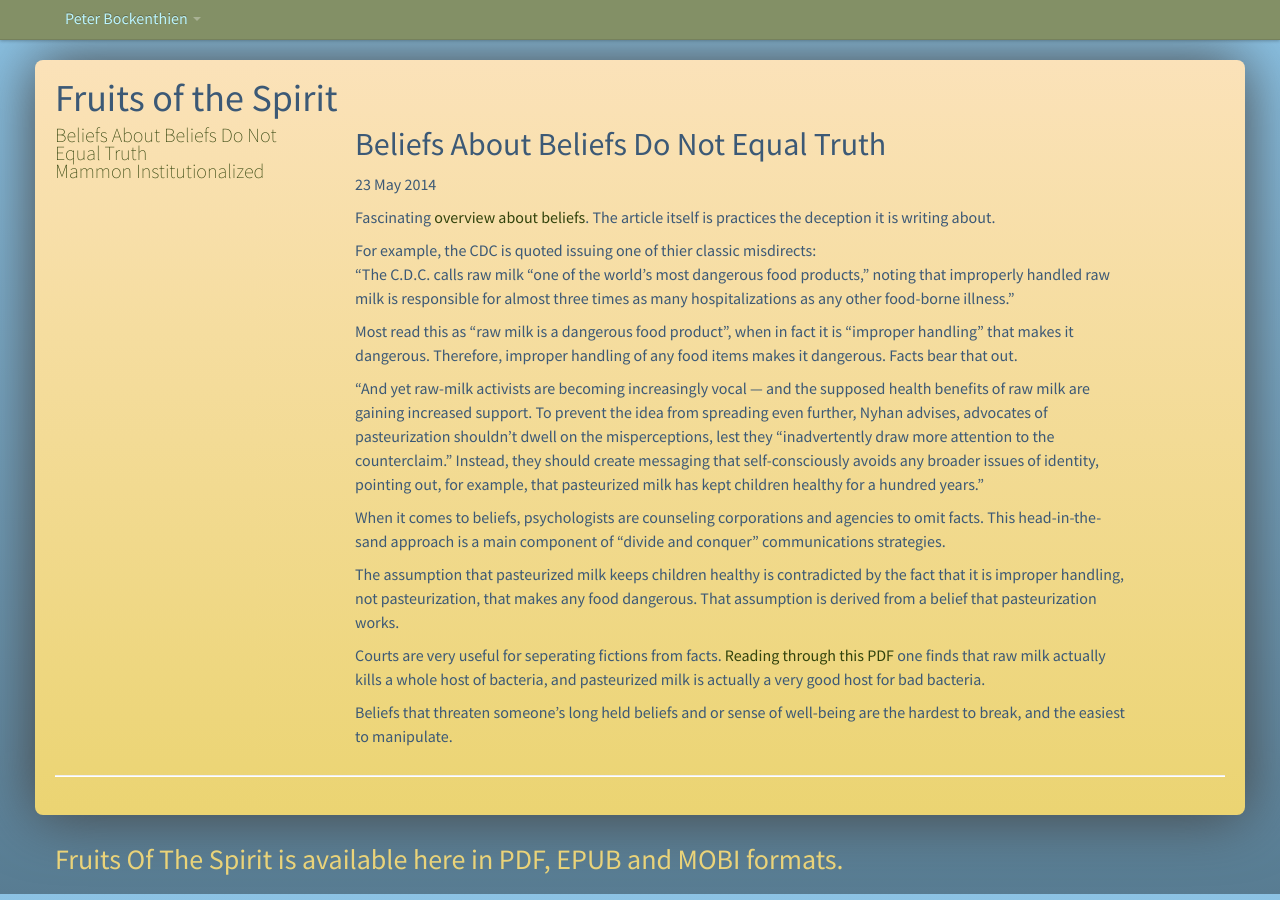
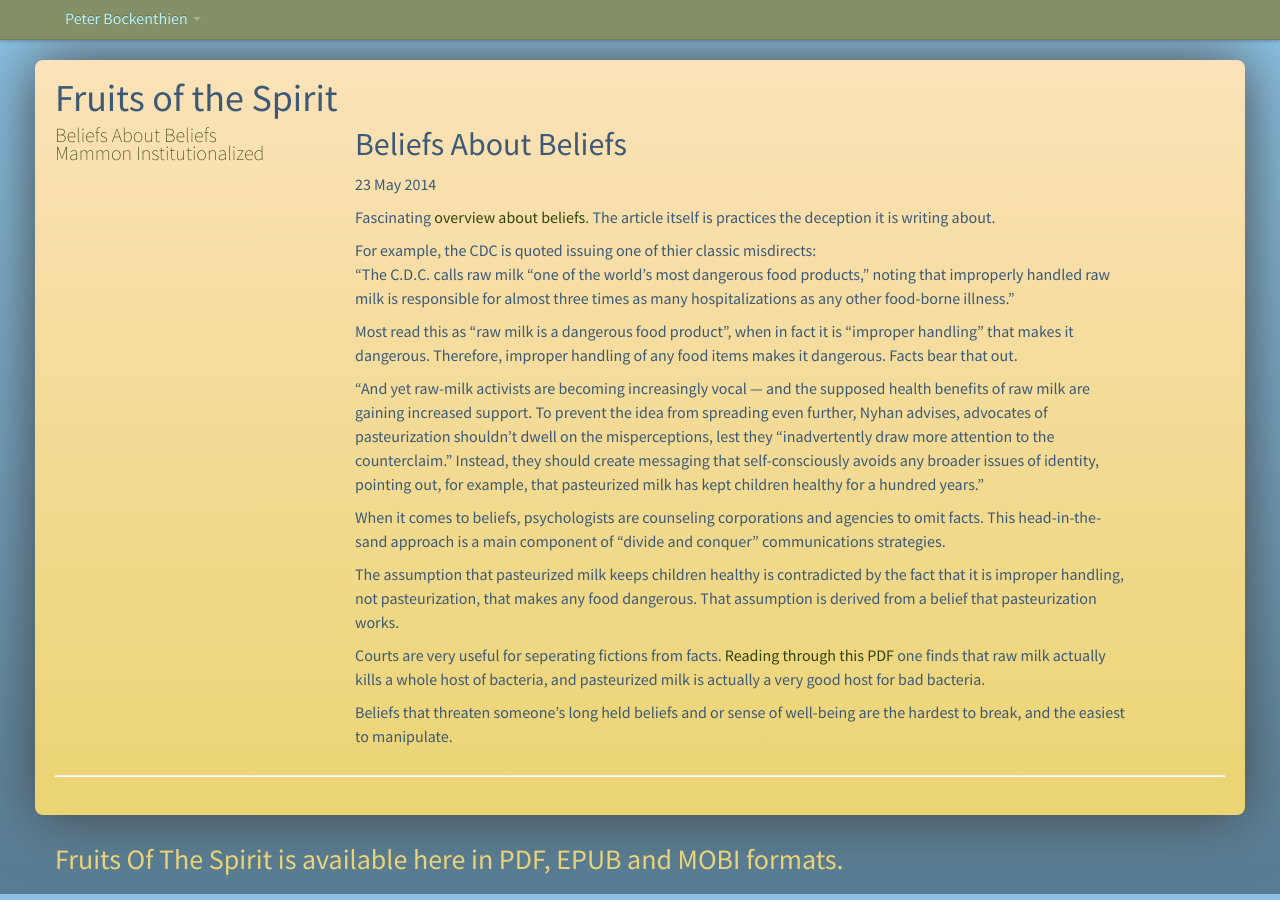
Before and after one commit to pbockenthien/pb-personal, a Jekyll site: the page built from _posts/2014-05-23-beliefs.markdown, in a window 1280 px wide. Built offline with Jekyll 4.4.1, drawn with Linux system fonts in a browser that asks for light colours; some web fonts are replaced; Markdown is read by kramdown in place of the engine named in the settings; comment, search, counter and statistics services are not loaded.

Commit message:
shorter title

```diff
--- a/_posts/2014-05-23-beliefs.markdown
+++ b/_posts/2014-05-23-beliefs.markdown
@@ -1,6 +1,6 @@
 ---
 layout: post
-title:  Beliefs About Beliefs Do Not Equal Truth
+title:  Beliefs About Beliefs
 date:   2014-05-23
 category: beliefs
 permalink: beliefs.html
```
